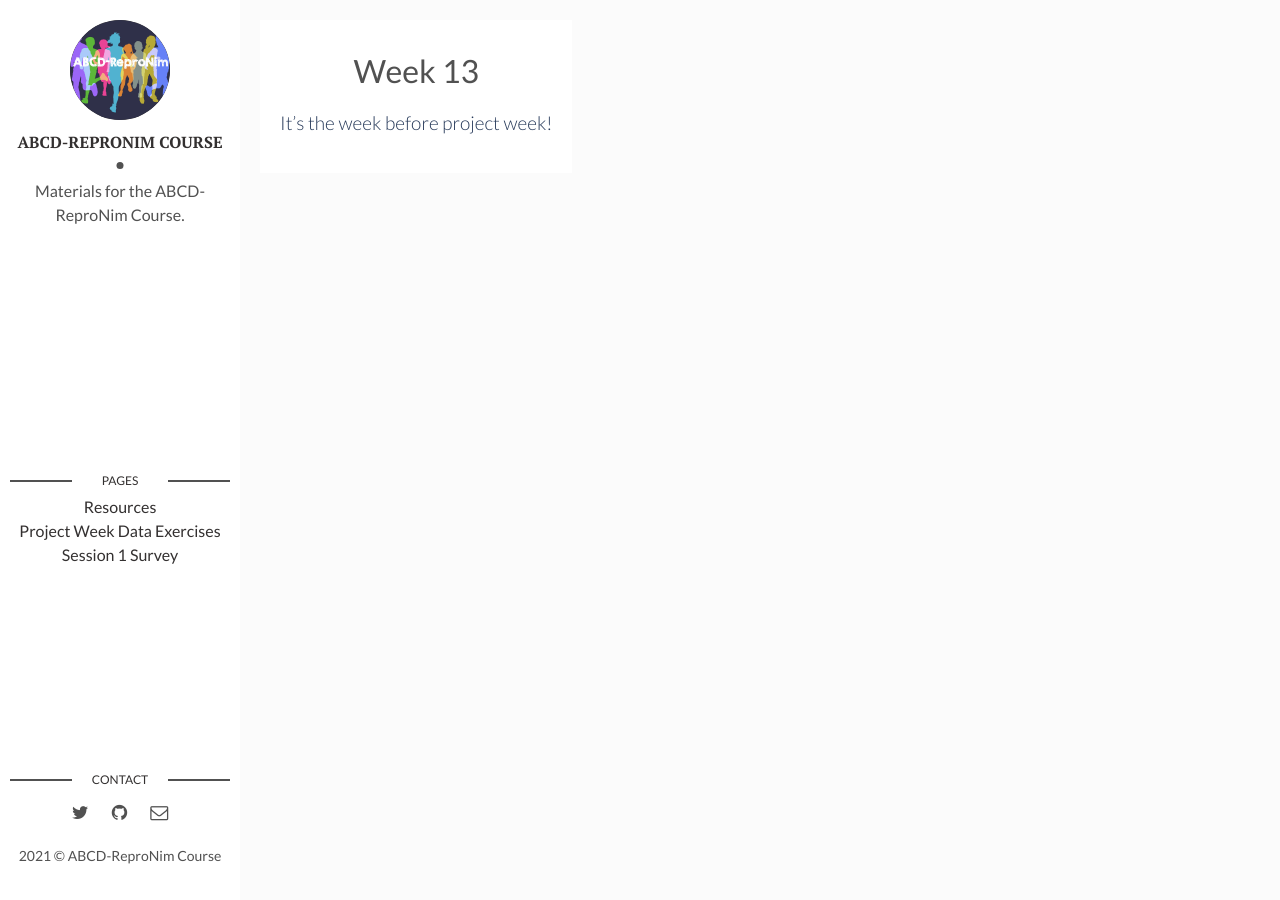
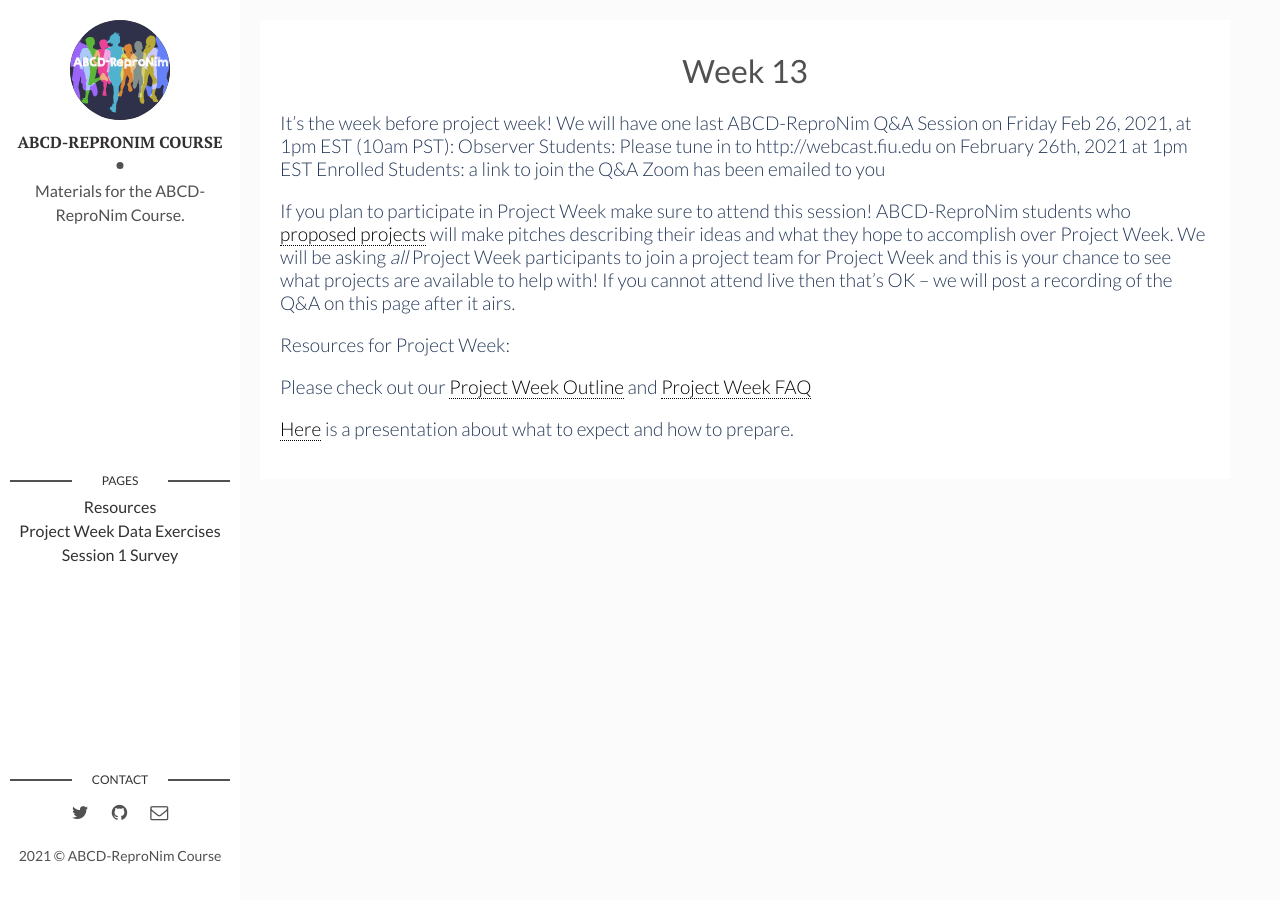
Before and after one commit to ABCD-ReproNim/materials, a Jekyll site: the page built from _posts/2021-02-26-week-13.md, in a window 1280 px wide. Built offline with Jekyll 4.4.1, drawn with Linux system fonts in a browser that asks for light colours.

Commit message:
update text

```diff
--- a/_posts/2021-02-26-week-13.md
+++ b/_posts/2021-02-26-week-13.md
@@ -6,4 +6,14 @@ description: Week 13 # Add post description (optional)
 img: week13.jpg # Add image post (optional)
 ---
 
-It's the week before project week!
+It's the week before project week! We will have one last ABCD-ReproNim Q&A Session on Friday Feb 26, 2021, at 1pm EST (10am PST):
+  Observer Students: Please tune in to http://webcast.fiu.edu on February 26th, 2021 at 1pm EST
+  Enrolled Students: a link to join the Q&A Zoom has been emailed to you
+
+If you plan to participate in Project Week make sure to attend this session! ABCD-ReproNim students who [proposed projects](https://github.com/ABCD-ReproNim/projects/issues) will make pitches describing their ideas and what they hope to accomplish over Project Week. We will be asking *all* Project Week participants to join a project team for Project Week and this is your chance to see what projects are available to help with! If you cannot attend live then that's OK -- we will post a recording of the Q&A on this page after it airs.
+
+Resources for Project Week:
+
+Please check out our [Project Week Outline](https://docs.google.com/document/d/1y5RqRw_ow7O3hTgwFBBsa6T9NaczIDwNM35qcRrw8fk/edit?usp=sharing) and [Project Week FAQ](https://docs.google.com/document/d/1fGYlcQQBqxsoEMnD3al1cKg1Zz0dXGY0thmcrRRYydc/edit?usp=sharing)
+
+[Here](https://docs.google.com/presentation/d/1yaISzpru7dApTVccquoJDVZxbryuiSyHnMLNUR5McTM/edit?usp=sharing) is a presentation about what to expect and how to prepare.
```
